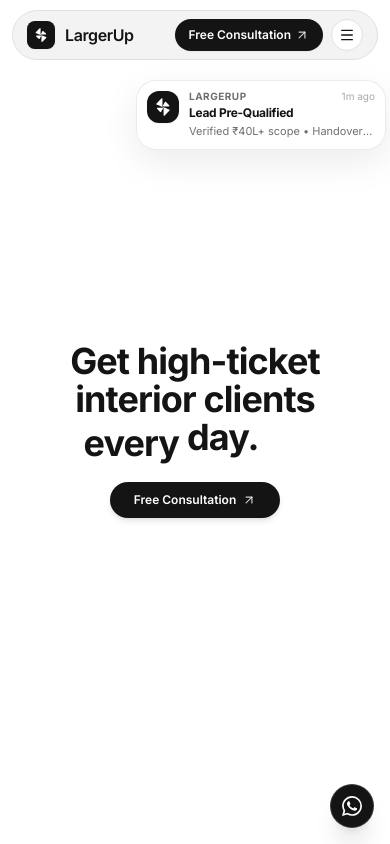
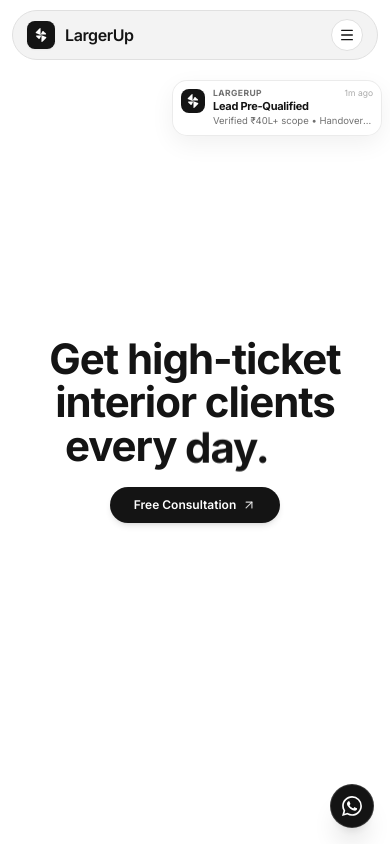
Before and after one commit to moazzam-07/larger_up_webads_landing_page, a React (Vite) app: page / in a window 390 px wide. Shown: the top 844 px of the page. Built offline with nearby package versions, Linux system fonts and the light colour scheme.

Commit message:
feat: desktop 4 popups staggered in with simultaneous exit, headline baseline fix, mobile header cleanup, animated mobile menu, and mobile headline scaling

```diff
--- a/src/components/Hero.jsx
+++ b/src/components/Hero.jsx
@@ -61,36 +61,33 @@ const allAppleNotifications = [
   },
 ];
 
-// Curated safe spots across desktop canvas:
-// Cards pop into different random safe spots, never in a single static place, never awkwardly overlapping text
-const TOP_LEFT_SPOTS = [
-  { style: { top: '13%', left: '3%', transform: 'rotate(-2deg)' }, isDepth: false },
-  { style: { top: '18%', left: '6%', transform: 'rotate(1deg)' }, isDepth: false },
-  { style: { top: '22%', left: '16%', transform: 'rotate(-2.5deg)' }, isDepth: true },
+// Curated safe spots across desktop canvas framing the headline:
+// 4 corners/shoulders well away from center text & CTA
+const DESKTOP_SPOTS = [
+  // Spot 0: Top-Left Shoulder
+  { style: { top: '13%', left: '3.5%', transform: 'rotate(-1.5deg)' }, isDepth: false },
+  // Spot 1: Top-Right Shoulder
+  { style: { top: '13%', right: '3.5%', transform: 'rotate(1.5deg)' }, isDepth: false },
+  // Spot 2: Bottom-Left Flank
+  { style: { bottom: '11%', left: '4%', transform: 'rotate(1deg)' }, isDepth: false },
+  // Spot 3: Bottom-Right Flank
+  { style: { bottom: '11%', right: '4%', transform: 'rotate(-1deg)' }, isDepth: false },
 ];
 
-const TOP_RIGHT_SPOTS = [
-  { style: { top: '13%', right: '3%', transform: 'rotate(2deg)' }, isDepth: false },
-  { style: { top: '18%', right: '6%', transform: 'rotate(-1deg)' }, isDepth: false },
-  { style: { top: '22%', right: '16%', transform: 'rotate(2.5deg)' }, isDepth: true },
-];
-
-const BOTTOM_LEFT_SPOTS = [
-  { style: { bottom: '11%', left: '3%', transform: 'rotate(-1deg)' }, isDepth: false },
-  { style: { bottom: '18%', left: '6%', transform: 'rotate(1.5deg)' }, isDepth: false },
-];
-
-const BOTTOM_RIGHT_SPOTS = [
-  { style: { bottom: '11%', right: '3%', transform: 'rotate(1deg)' }, isDepth: false },
-  { style: { bottom: '18%', right: '6%', transform: 'rotate(-1.5deg)' }, isDepth: false },
+// Alternate subtle variations per batch for organic realism
+const DESKTOP_SPOTS_ALT = [
+  { style: { top: '17%', left: '5.5%', transform: 'rotate(1deg)' }, isDepth: false },
+  { style: { top: '17%', right: '5.5%', transform: 'rotate(-1.2deg)' }, isDepth: false },
+  { style: { bottom: '15%', left: '5.5%', transform: 'rotate(-1deg)' }, isDepth: false },
+  { style: { bottom: '15%', right: '5.5%', transform: 'rotate(1.2deg)' }, isDepth: false },
 ];
 
 // Mobile safe zones (alternating dynamically above and below the headline)
 const MOBILE_SAFE_SPOTS = [
-  { position: 'top', align: 'justify-start pl-1 sm:pl-2', rotate: 'rotate(-1deg)' },
-  { position: 'bottom', align: 'justify-end pr-1 sm:pr-2', rotate: 'rotate(1deg)' },
-  { position: 'top', align: 'justify-end pr-1 sm:pr-2', rotate: 'rotate(0.5deg)' },
-  { position: 'bottom', align: 'justify-start pl-1 sm:pl-2', rotate: 'rotate(-0.5deg)' },
+  { position: 'top', align: 'justify-start pl-2', rotate: 'rotate(-1deg)' },
+  { position: 'bottom', align: 'justify-end pr-2', rotate: 'rotate(1deg)' },
+  { position: 'top', align: 'justify-end pr-2', rotate: 'rotate(0.5deg)' },
+  { position: 'bottom', align: 'justify-start pl-2', rotate: 'rotate(-0.5deg)' },
 ];
 
 const DYNAMIC_TIME_WORDS = ['month.', 'week.', 'day.', 'hour.'];
@@ -99,12 +96,16 @@ export default function Hero({ onOpenForm }) {
   // Dynamic headline flipping word index (month -> week -> day -> hour -> month)
   const [wordIdx, setWordIdx] = useState(0);
 
-  // Desktop dynamic notification cards: appear spontaneously in changing safe spots
-  const [activeCards, setActiveCards] = useState({
-    cardA: { notifIdx: 0, spotIdx: 0, key: 'card-a-0' },
-    cardB: { notifIdx: 1, spotIdx: 0, key: 'card-b-0' },
-    cardC: { notifIdx: 2, spotIdx: 0, isLeft: true, key: 'card-c-0' },
-  });
+  // Desktop 4 notifications sequence state:
+  // Step 1: Card 1 enters
+  // Step 2: Card 2 enters (Cards 1 & 2 visible)
+  // Step 3: Card 3 enters (Cards 1, 2, 3 visible)
+  // Step 4: Card 4 enters (All 4 cards visible, hold)
+  // Step 5: All 4 cards disappear SIMULTANEOUSLY (isExiting = true)
+  // Reset: batchOffset += 4, step = 1
+  const [desktopStep, setDesktopStep] = useState(1);
+  const [batchOffset, setBatchOffset] = useState(0);
+  const [batchCycle, setBatchCycle] = useState(0);
 
   // Mobile dynamic notification state
   const [mobileState, setMobileState] = useState({
@@ -113,58 +114,54 @@ export default function Hero({ onOpenForm }) {
     key: 'mobile-0',
   });
 
+  // Desktop Sequence Timer
+  useEffect(() => {
+    let timerId;
+
+    if (desktopStep === 1) {
+      // Card 1 has appeared, wait 950ms then show Card 2
+      timerId = setTimeout(() => {
+        setDesktopStep(2);
+      }, 950);
+    } else if (desktopStep === 2) {
+      // Card 2 has appeared, wait 950ms then show Card 3
+      timerId = setTimeout(() => {
+        setDesktopStep(3);
+      }, 950);
+    } else if (desktopStep === 3) {
+      // Card 3 has appeared, wait 950ms then show Card 4
+      timerId = setTimeout(() => {
+        setDesktopStep(4);
+      }, 950);
+    } else if (desktopStep === 4) {
+      // All 4 cards are now visible on screen together!
+      // Keep them visible together for 2.6 seconds so the viewer can read them comfortably
+      timerId = setTimeout(() => {
+        setDesktopStep(5); // Trigger simultaneous exit
+      }, 2600);
+    } else if (desktopStep === 5) {
+      // Exit animation duration (550ms) - all 4 cards fade & blur out together
+      timerId = setTimeout(() => {
+        setBatchOffset((prev) => (prev + 4) % allAppleNotifications.length);
+        setBatchCycle((prev) => prev + 1);
+        setDesktopStep(1); // Restart with Card 1 of next batch
+      }, 550);
+    }
+
+    return () => clearTimeout(timerId);
+  }, [desktopStep]);
+
+  // Mobile Loop & Headline Word Flip
   useEffect(() => {
     let tick = 0;
 
-    const interval = setInterval(() => {
+    const mobileInterval = setInterval(() => {
       tick++;
-
-      // Mobile cycles every tick (~2.8s) through notifications and alternating positions
       setMobileState({
         notifIdx: tick % allAppleNotifications.length,
         spotIdx: tick % MOBILE_SAFE_SPOTS.length,
         key: `mobile-${tick}`,
       });
-
-      // Desktop cycles one card at a time in a staggered round-robin
-      const phase = tick % 3;
-
-      if (phase === 0) {
-        // Card A: Spawns in a new random Top-Left / Shoulder spot
-        setActiveCards((prev) => ({
-          ...prev,
-          cardA: {
-            notifIdx: (tick + 1) % allAppleNotifications.length,
-            spotIdx: (prev.cardA.spotIdx + 1) % TOP_LEFT_SPOTS.length,
-            key: `card-a-${tick}`,
-          },
-        }));
-      } else if (phase === 1) {
-        // Card B: Spawns in a new random Top-Right / Shoulder spot
-        setActiveCards((prev) => ({
-          ...prev,
-          cardB: {
-            notifIdx: (tick + 3) % allAppleNotifications.length,
-            spotIdx: (prev.cardB.spotIdx + 1) % TOP_RIGHT_SPOTS.length,
-            key: `card-b-${tick}`,
-          },
-        }));
-      } else {
-        // Card C: Alternates between Bottom-Left and Bottom-Right safe spots
-        setActiveCards((prev) => {
-          const isLeft = tick % 2 === 0;
-          const pool = isLeft ? BOTTOM_LEFT_SPOTS : BOTTOM_RIGHT_SPOTS;
-          return {
-            ...prev,
-            cardC: {
-              notifIdx: (tick + 5) % allAppleNotifications.length,
-              spotIdx: (prev.cardC.spotIdx + 1) % pool.length,
-              isLeft,
-              key: `card-c-${tick}`,
-            },
-          };
-        });
-      }
     }, 2800);
 
     // Headline dynamic word rotation: month -> week -> day -> hour -> month
@@ -173,42 +170,77 @@ export default function Hero({ onOpenForm }) {
     }, 2600);
 
     return () => {
-      clearInterval(interval);
+      clearInterval(mobileInterval);
       clearInterval(wordInterval);
     };
   }, []);
 
-  const renderAppIcon = (app) => {
+  const renderAppIcon = (app, isMobile = false) => {
+    const containerClass = isMobile
+      ? 'w-6 h-6 rounded-[8px] bg-ink text-white p-1 flex items-center justify-center shrink-0 shadow-xs'
+      : 'w-8 h-8 rounded-xl bg-ink text-white p-1.5 flex items-center justify-center shrink-0 shadow-sm';
+    const iconClass = isMobile ? 'w-3 h-3 text-white' : 'w-4 h-4 text-white';
+
     if (app === 'CALENDAR') {
       return (
-        <div className="w-8 h-8 rounded-xl bg-ink text-white p-1.5 flex items-center justify-center shrink-0 shadow-sm">
-          <Calendar className="w-4 h-4 text-white" />
+        <div className={containerClass}>
+          <Calendar className={iconClass} />
         </div>
       );
     }
     if (app === 'MESSAGES') {
       return (
-        <div className="w-8 h-8 rounded-xl bg-ink text-white p-1.5 flex items-center justify-center shrink-0 shadow-sm">
-          <MessageSquare className="w-4 h-4 text-white" />
+        <div className={containerClass}>
+          <MessageSquare className={iconClass} />
         </div>
       );
     }
     return (
-      <div className="w-8 h-8 rounded-xl bg-ink text-white p-1.5 flex items-center justify-center shrink-0 shadow-sm">
+      <div className={containerClass}>
         <LargerUpLogo className="w-full h-full text-white" />
       </div>
     );
   };
 
-  const renderCard = (item, isDepth = false, extraClasses = '') => (
+  // Card component supporting desktop staggered/simultaneous exit & compact mobile sizing
+  const renderCard = (item, isDepth = false, extraClasses = '', isMobile = false, isExiting = false) => {
+    if (isMobile) {
+      return (
         <div
-      className={`w-[250px] sm:w-[270px] bg-white/85 backdrop-blur-2xl border border-black/[0.08] rounded-[20px] p-2.5 sm:p-3 shadow-[0_12px_36px_rgba(0,0,0,0.08)] flex items-start gap-2.5 text-left pointer-events-auto transition-all animate-apple-pop ${
+          className={`w-[210px] xs:w-[225px] bg-white/90 backdrop-blur-2xl border border-black/[0.08] rounded-[15px] p-2 shadow-[0_8px_24px_rgba(0,0,0,0.06)] flex items-start gap-2 text-left pointer-events-auto transition-all animate-apple-pop ${extraClasses}`}
+        >
+          {renderAppIcon(item.app, true)}
+          <div className="flex-1 min-w-0">
+            <div className="flex items-center justify-between gap-1 leading-none mb-0.5">
+              <span className="text-[8.5px] font-bold text-muted uppercase tracking-wider">
+                {item.app}
+              </span>
+              <span className="text-[8.5px] text-muted/60 font-normal">
+                {item.time}
+              </span>
+            </div>
+            <p className="text-[11px] font-bold text-ink leading-tight tracking-tight truncate">
+              {item.title}
+            </p>
+            <p className="text-[9.5px] text-muted font-normal leading-tight mt-0.5 truncate">
+              {item.message}
+            </p>
+          </div>
+        </div>
+      );
+    }
+
+    return (
+      <div
+        className={`w-[260px] lg:w-[275px] bg-white/85 backdrop-blur-2xl border border-black/[0.08] rounded-[20px] p-2.5 sm:p-3 shadow-[0_12px_36px_rgba(0,0,0,0.08)] flex items-start gap-2.5 text-left pointer-events-auto transition-all ${
+          isExiting ? 'animate-apple-exit-all' : 'animate-apple-pop'
+        } ${
           isDepth
             ? 'opacity-40 blur-[1px] scale-90 -z-10'
             : 'opacity-100 scale-100 z-10 hover:scale-[1.02]'
         } ${extraClasses}`}
       >
-      {renderAppIcon(item.app)}
+        {renderAppIcon(item.app, false)}
         <div className="flex-1 min-w-0">
           <div className="flex items-center justify-between gap-1 leading-none mb-1">
             <span className="text-[10px] font-bold text-muted uppercase tracking-wider">
@@ -227,51 +259,90 @@ export default function Hero({ onOpenForm }) {
         </div>
       </div>
     );
+  };
 
-  const spotA = TOP_LEFT_SPOTS[activeCards.cardA.spotIdx];
-  const spotB = TOP_RIGHT_SPOTS[activeCards.cardB.spotIdx];
-  const spotC = (activeCards.cardC.isLeft ? BOTTOM_LEFT_SPOTS : BOTTOM_RIGHT_SPOTS)[activeCards.cardC.spotIdx];
+  const isExiting = desktopStep === 5;
+  const spotsPool = batchCycle % 2 === 0 ? DESKTOP_SPOTS : DESKTOP_SPOTS_ALT;
   const currentMobileSpot = MOBILE_SAFE_SPOTS[mobileState.spotIdx];
 
   return (
     <section className="min-h-[100dvh] w-full flex flex-col items-center justify-center relative px-4 sm:px-6 pt-20 pb-16 sm:pt-24 sm:pb-20 text-center max-w-[1700px] mx-auto overflow-hidden">
 
-      {/* DESKTOP SPONTANEOUS NOTIFICATIONS (Appear dynamically in random safe spots, never in a single static place) */}
+      {/* =========================================================================
+          DESKTOP 4 POPUPS: Appear One-by-One, Disappear All Together Simultaneously
+          ========================================================================= */}
 
-      {/* Dynamic Card A: Upper Left / Shoulder */}
+      {/* Popup 1: Top-Left (Visible in Steps 1, 2, 3, 4, 5) */}
+      {desktopStep >= 1 && (
         <div
-        key={activeCards.cardA.key}
-        style={spotA.style}
-        className={`hidden md:flex absolute select-none pointer-events-none transition-all duration-700 ${
-          spotA.isDepth ? 'z-0' : 'z-10'
-        }`}
+          key={`batch-${batchOffset}-c1`}
+          style={spotsPool[0].style}
+          className="hidden md:flex absolute select-none pointer-events-none transition-all duration-500 z-10"
         >
-        {renderCard(allAppleNotifications[activeCards.cardA.notifIdx], spotA.isDepth)}
+          {renderCard(
+            allAppleNotifications[(batchOffset + 0) % allAppleNotifications.length],
+            spotsPool[0].isDepth,
+            '',
+            false,
+            isExiting
+          )}
         </div>
+      )}
 
-      {/* Dynamic Card B: Upper Right / Shoulder */}
+      {/* Popup 2: Top-Right (Visible in Steps 2, 3, 4, 5) */}
+      {desktopStep >= 2 && (
         <div
-        key={activeCards.cardB.key}
-        style={spotB.style}
-        className={`hidden md:flex absolute select-none pointer-events-none transition-all duration-700 ${
-          spotB.isDepth ? 'z-0' : 'z-10'
-        }`}
+          key={`batch-${batchOffset}-c2`}
+          style={spotsPool[1].style}
+          className="hidden md:flex absolute select-none pointer-events-none transition-all duration-500 z-10"
         >
-        {renderCard(allAppleNotifications[activeCards.cardB.notifIdx], spotB.isDepth)}
+          {renderCard(
+            allAppleNotifications[(batchOffset + 1) % allAppleNotifications.length],
+            spotsPool[1].isDepth,
+            '',
+            false,
+            isExiting
+          )}
         </div>
+      )}
 
-      {/* Dynamic Card C: Alternating Lower Left / Lower Right */}
+      {/* Popup 3: Bottom-Left (Visible in Steps 3, 4, 5) */}
+      {desktopStep >= 3 && (
         <div
-        key={activeCards.cardC.key}
-        style={spotC.style}
-        className={`hidden md:flex absolute select-none pointer-events-none transition-all duration-700 ${
-          spotC.isDepth ? 'z-0' : 'z-10'
-        }`}
+          key={`batch-${batchOffset}-c3`}
+          style={spotsPool[2].style}
+          className="hidden md:flex absolute select-none pointer-events-none transition-all duration-500 z-10"
         >
-        {renderCard(allAppleNotifications[activeCards.cardC.notifIdx], spotC.isDepth)}
+          {renderCard(
+            allAppleNotifications[(batchOffset + 2) % allAppleNotifications.length],
+            spotsPool[2].isDepth,
+            '',
+            false,
+            isExiting
+          )}
         </div>
+      )}
 
-      {/* MOBILE POPUP: Absolutely positioned in safe top/bottom zones (Zero layout push to headline) */}
+      {/* Popup 4: Bottom-Right (Visible in Steps 4, 5) */}
+      {desktopStep >= 4 && (
+        <div
+          key={`batch-${batchOffset}-c4`}
+          style={spotsPool[3].style}
+          className="hidden md:flex absolute select-none pointer-events-none transition-all duration-500 z-10"
+        >
+          {renderCard(
+            allAppleNotifications[(batchOffset + 3) % allAppleNotifications.length],
+            spotsPool[3].isDepth,
+            '',
+            false,
+            isExiting
+          )}
+        </div>
+      )}
+
+      {/* =========================================================================
+          MOBILE NOTIFICATION: Subtle, Compact Apple Pill (Never overpowers headline)
+          ========================================================================= */}
       <div
         key={mobileState.key}
         className={`md:hidden absolute ${
@@ -281,15 +352,21 @@ export default function Hero({ onOpenForm }) {
         {renderCard(
           allAppleNotifications[mobileState.notifIdx],
           false,
-          currentMobileSpot.rotate
+          currentMobileSpot.rotate,
+          true,
+          false
         )}
       </div>
 
-      {/* CENTER STAGE HERO CONTENT */}
-      <div className="max-w-xs xs:max-w-md sm:max-w-xl md:max-w-2xl lg:max-w-3xl xl:max-w-4xl mx-auto flex flex-col items-center relative z-20 px-2 sm:px-4">
+      {/* =========================================================================
+          CENTER STAGE HERO CONTENT
+          - Headline: Massive & Bold on Mobile, Commanding on Desktop
+          - Dynamic word ("month.") perfectly aligned to straight text baseline
+          ========================================================================= */}
+      <div className="max-w-[340px] xs:max-w-md sm:max-w-xl md:max-w-2xl lg:max-w-3xl xl:max-w-4xl mx-auto flex flex-col items-center relative z-20 px-1 sm:px-4">
 
-        {/* Headline: Grand & Bold on Mobile, Massive on Desktop with Dynamic Time Flip */}
-        <h1 className="text-[36px] xs:text-[44px] sm:text-5xl md:text-6xl lg:text-[72px] xl:text-[80px] font-black text-ink tracking-tight leading-[1.06] mb-5 sm:mb-8 animate-blur-in delay-150">
+        {/* Dominant Headline: Clear Primary Focus */}
+        <h1 className="text-[42px] xs:text-[48px] sm:text-5xl md:text-6xl lg:text-[72px] xl:text-[80px] font-black text-ink tracking-tight leading-[1.03] sm:leading-[1.06] mb-5 sm:mb-8 animate-blur-in delay-150">
           Get high-ticket interior clients every{' '}
           <span className="word-flip-container">
             {/* Invisible sizer anchor frozen to widest word ('month.') guaranteeing 0px line movement */}
@@ -306,7 +383,7 @@ export default function Hero({ onOpenForm }) {
           </span>
         </h1>
 
-        {/* Primary CTA Button: Small & Sleek on Mobile */}
+        {/* Primary CTA Button */}
         <div className="w-full flex justify-center animate-blur-in delay-300">
           <button
             onClick={onOpenForm}
--- a/src/components/Navbar.jsx
+++ b/src/components/Navbar.jsx
@@ -62,10 +62,10 @@ export default function Navbar({ onOpenForm }) {
 
           {/* Actions - CTA & Mobile Toggle */}
           <div className="flex items-center gap-2 sm:gap-2.5">
-            {/* CTA Button: "Free Consultation" */}
+            {/* CTA Button: "Free Consultation" - Hidden on mobile, visible on desktop */}
             <button
               onClick={onOpenForm}
-              className="bg-ink hover:bg-ink-soft text-white text-xs sm:text-sm font-semibold px-3.5 sm:px-5 py-2 sm:py-2.5 rounded-full transition-all inline-flex items-center gap-1 active:scale-95 whitespace-nowrap shadow-sm"
+              className="hidden md:inline-flex bg-ink hover:bg-ink-soft text-white text-xs sm:text-sm font-semibold px-3.5 sm:px-5 py-2 sm:py-2.5 rounded-full transition-all items-center gap-1 active:scale-95 whitespace-nowrap shadow-sm"
             >
               <span>Free Consultation</span>
               <ArrowUpRight className="w-3.5 h-3.5 text-white/80" />
@@ -74,7 +74,7 @@ export default function Navbar({ onOpenForm }) {
             {/* Mobile Hamburger Toggle (only on mobile) */}
             <button
               onClick={() => setMobileMenuOpen(!mobileMenuOpen)}
-              className="md:hidden w-8 h-8 rounded-full bg-white border border-hairline flex items-center justify-center text-ink"
+              className="md:hidden w-8 h-8 rounded-full bg-white border border-hairline flex items-center justify-center text-ink active:scale-95 transition-transform"
               aria-label="Toggle menu"
             >
               {mobileMenuOpen ? <X className="w-4 h-4" /> : <Menu className="w-4 h-4" />}
@@ -90,52 +90,52 @@ export default function Navbar({ onOpenForm }) {
           onClick={() => setMobileMenuOpen(false)}
         >
           <div
-            className="absolute top-16 left-3 right-3 bg-canvas border border-hairline rounded-3xl p-5 shadow-2xl flex flex-col gap-2"
+            className="absolute top-16 left-3 right-3 bg-canvas border border-hairline rounded-3xl p-5 shadow-2xl flex flex-col gap-2 animate-mobile-menu"
             onClick={(e) => e.stopPropagation()}
           >
             <button
               onClick={() => handleNavClick('creations')}
-              className="text-left px-4 py-3 rounded-2xl hover:bg-canvas-soft text-sm font-medium text-ink transition-colors"
+              className="text-left px-4 py-3 rounded-2xl hover:bg-canvas-soft text-sm font-medium text-ink transition-colors animate-mobile-item delay-item-1"
             >
               Creations
             </button>
             <button
               onClick={() => handleNavClick('case-studies')}
-              className="text-left px-4 py-3 rounded-2xl hover:bg-canvas-soft text-sm font-medium text-ink transition-colors"
+              className="text-left px-4 py-3 rounded-2xl hover:bg-canvas-soft text-sm font-medium text-ink transition-colors animate-mobile-item delay-item-2"
             >
               Case Studies
             </button>
             <button
               onClick={() => handleNavClick('how-it-works')}
-              className="text-left px-4 py-3 rounded-2xl hover:bg-canvas-soft text-sm font-medium text-ink transition-colors"
+              className="text-left px-4 py-3 rounded-2xl hover:bg-canvas-soft text-sm font-medium text-ink transition-colors animate-mobile-item delay-item-3"
             >
               How It Works
             </button>
             <button
               onClick={() => handleNavClick('comparison')}
-              className="text-left px-4 py-3 rounded-2xl hover:bg-canvas-soft text-sm font-medium text-ink transition-colors"
+              className="text-left px-4 py-3 rounded-2xl hover:bg-canvas-soft text-sm font-medium text-ink transition-colors animate-mobile-item delay-item-4"
             >
               Why LargerUp
             </button>
             <button
               onClick={() => handleNavClick('reviews')}
-              className="text-left px-4 py-3 rounded-2xl hover:bg-canvas-soft text-sm font-medium text-ink transition-colors"
+              className="text-left px-4 py-3 rounded-2xl hover:bg-canvas-soft text-sm font-medium text-ink transition-colors animate-mobile-item delay-item-5"
             >
               Client Reviews
             </button>
             <button
               onClick={() => handleNavClick('faq')}
-              className="text-left px-4 py-3 rounded-2xl hover:bg-canvas-soft text-sm font-medium text-ink transition-colors"
+              className="text-left px-4 py-3 rounded-2xl hover:bg-canvas-soft text-sm font-medium text-ink transition-colors animate-mobile-item delay-item-6"
             >
               FAQ
             </button>
-            <div className="pt-2 border-t border-hairline-soft mt-1">
+            <div className="pt-2 border-t border-hairline-soft mt-1 animate-mobile-item delay-item-7">
               <button
                 onClick={() => {
                   setMobileMenuOpen(false);
                   onOpenForm();
                 }}
-                className="w-full bg-ink text-white font-semibold py-3 px-4 rounded-full text-center text-sm"
+                className="w-full bg-ink text-white font-semibold py-3 px-4 rounded-full text-center text-sm shadow-sm active:scale-95 transition-transform"
               >
                 Free Consultation ↗
               </button>
--- a/src/index.css
+++ b/src/index.css
@@ -126,14 +126,15 @@
   will-change: transform, opacity, filter;
 }
 
-/* Dynamic Word Flip Isolation - Zero movement to the rest of the line */
+/* Dynamic Word Flip Isolation - Exact straight baseline alignment with zero line jitter */
 .word-flip-container {
   display: inline-grid;
   grid-template-areas: "stack";
   vertical-align: baseline;
   text-align: left;
-  contain: layout;
   position: relative;
+  /* Baseline fine-tuning so word sits on the exact same straight line as preceding text */
+  transform: translateY(0.04em);
 }
 
 .word-flip-sizer {
@@ -199,6 +200,71 @@
   backface-visibility: hidden;
   will-change: transform, opacity, filter;
 }
+
+/* All 4 Desktop Popups Exit Together Simultaneously with Blur & Scale */
+@keyframes applePopExitAll {
+  0% {
+    opacity: 1;
+    filter: blur(0px);
+    transform: scale(1) translateY(0);
+  }
+  100% {
+    opacity: 0;
+    filter: blur(14px);
+    transform: scale(0.93) translateY(8px);
+  }
+}
+
+.animate-apple-exit-all {
+  animation: applePopExitAll 0.55s cubic-bezier(0.16, 1, 0.3, 1) forwards;
+  will-change: transform, opacity, filter;
+}
+
+/* Mobile Menu Sheet Dropdown Animation */
+@keyframes mobileMenuCardSlide {
+  0% {
+    opacity: 0;
+    filter: blur(14px);
+    transform: translateY(-22px) scale(0.96);
+  }
+  100% {
+    opacity: 1;
+    filter: blur(0px);
+    transform: translateY(0) scale(1);
+  }
+}
+
+.animate-mobile-menu {
+  animation: mobileMenuCardSlide 0.38s cubic-bezier(0.16, 1, 0.3, 1) both;
+  will-change: transform, opacity, filter;
+}
+
+/* Staggered Navigation Items inside Mobile Menu */
+@keyframes mobileItemFadeIn {
+  0% {
+    opacity: 0;
+    filter: blur(4px);
+    transform: translateY(-8px);
+  }
+  100% {
+    opacity: 1;
+    filter: blur(0px);
+    transform: translateY(0);
+  }
+}
+
+.animate-mobile-item {
+  animation: mobileItemFadeIn 0.35s cubic-bezier(0.16, 1, 0.3, 1) both;
+  will-change: transform, opacity, filter;
+}
+
+.delay-item-1 { animation-delay: 40ms; }
+.delay-item-2 { animation-delay: 80ms; }
+.delay-item-3 { animation-delay: 120ms; }
+.delay-item-4 { animation-delay: 160ms; }
+.delay-item-5 { animation-delay: 200ms; }
+.delay-item-6 { animation-delay: 240ms; }
+.delay-item-7 { animation-delay: 280ms; }
 
 /* Floating notifications & blur transition */
 @keyframes notificationBlurIn {
```
Also changed, not shown: src/components/VideoModal.jsx (line endings or trailing spaces). Lines whose indentation alone changed are shown as unchanged.
